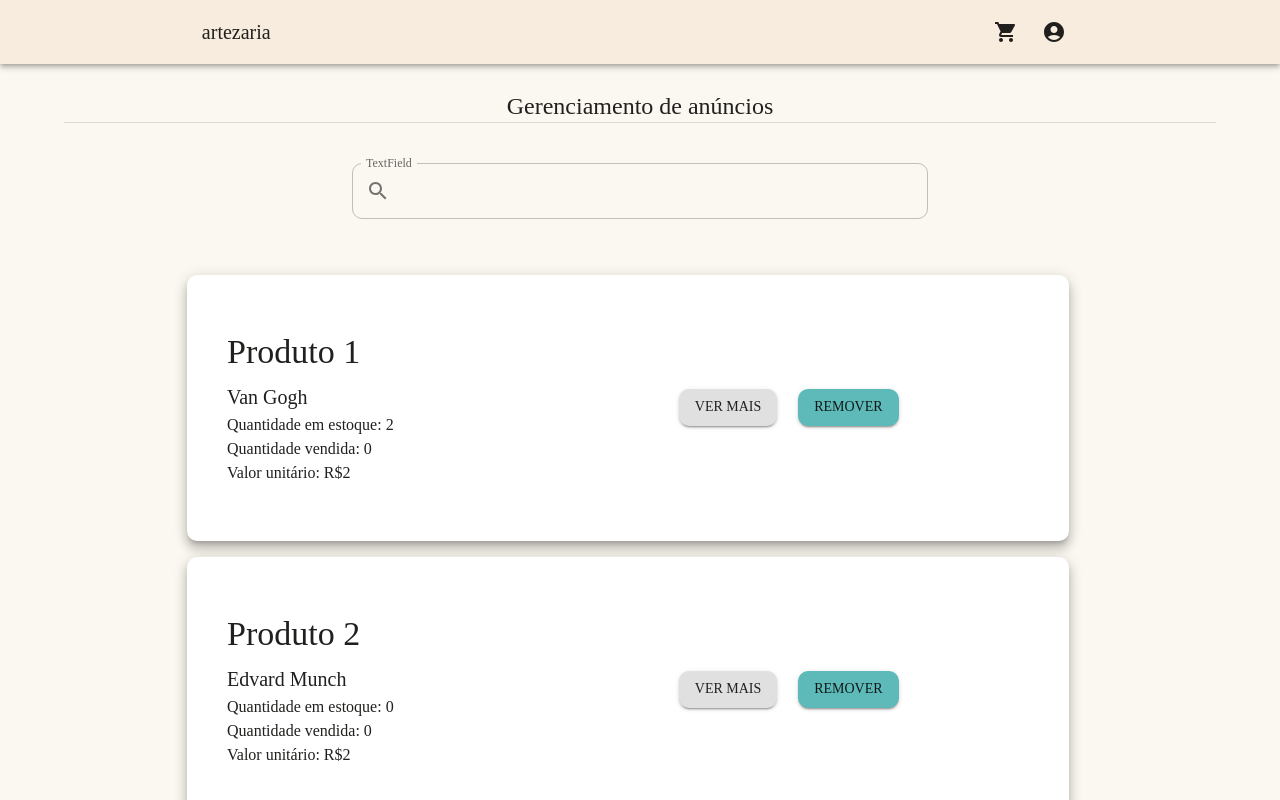
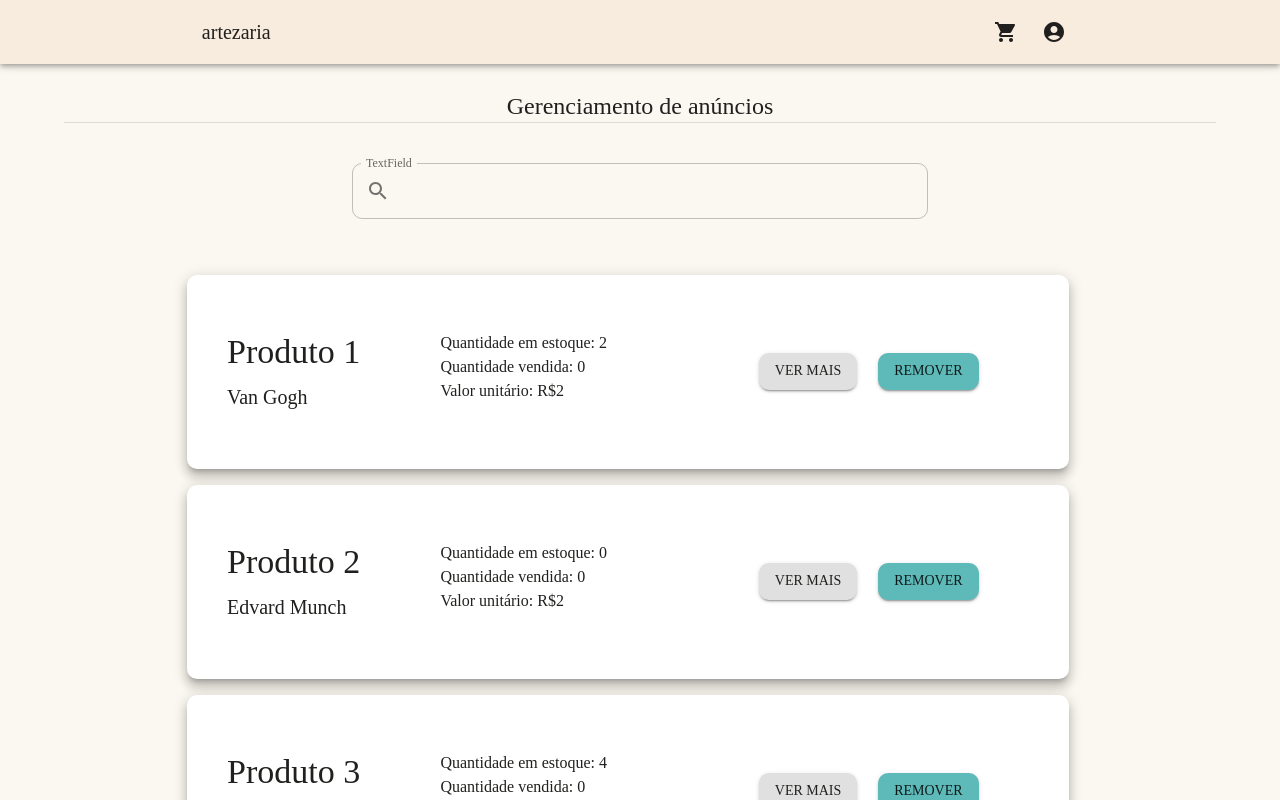
Before and after one commit to CerqueiraMatheus/SCC0219-artezaria, a React (Create React App) app in the folder site/: page /management/product in a window 1280 px wide. Shown: the top 800 px of the page. Built offline with nearby package versions, Linux system fonts and the light colour scheme; a web font is replaced by a local one.

Commit message:
Adding Management User screen

```diff
--- a/site/src/data/UserData.tsx
+++ b/site/src/data/UserData.tsx
@@ -9,3 +9,8 @@ export const user = new User({
         address: "Rua dos bobos, 0"
     }
 );
+
+export const Users = [
+    user,
+    new User({id: 2, name: 'Matheus', lastName: 'Sousa', email: 'matheus.ventura_de_sousa007@usp.br', address: 'Rua do balacobaco, 007' }),
+]
--- a/site/src/presentation/components/Management/ManagmentProductItem.tsx
+++ b/site/src/presentation/components/Management/ManagmentProductItem.tsx
@@ -12,11 +12,13 @@ const ManagmentProductItem = (product: Product) => {
             <Box component='div' sx={{mt: 2, mb: 2}} >
                 <Typography variant='h4' align='left' sx={{mb: 1}} >{product.title}</Typography>
                 <Typography variant='h6' align='left'>{product.artist.name}</Typography>
+            </Box>
+            <Box component='div' sx={{mt: 2, mb: 2, ml: '10%'}}>
                 <Typography align='left'>Quantidade em estoque: {product.quantityInStock}</Typography>
                 <Typography align='left'>Quantidade vendida: {product.quantitySold}</Typography>
                 <Typography align='left'>Valor unitário: R${product.price}</Typography>
             </Box>
-            <Box component='div' sx={{width: '30%', mt: 'auto', mb: 'auto', ml: 'auto', mr: 15, display: 'flex', justifyContent: 'space-around'}} >
+            <Box component='div' sx={{width: '30%', mt: 'auto', mb: 'auto', ml: 'auto', mr: 5, display: 'flex', justifyContent: 'space-around'}} >
                 {/* Adicionar rota para os botões Ver mais e Remover  */}
                 <Button variant="contained" color="inherit">Ver Mais</Button>
                 <Button variant="contained" color="secondary">Remover</Button>
--- a/site/src/presentation/components/Management/ManagmentUserItem.tsx
+++ b/site/src/presentation/components/Management/ManagmentUserItem.tsx
@@ -4,25 +4,25 @@ import Typography from '@mui/material/Typography';
 import Card from '@mui/material/Card';
 import Button from '@mui/material/Button';
 import Box from '@mui/material/Box';
-import { Product } from '../../../domain/Product';
+import {User} from '../../../domain/User';
+import {Navigate} from 'react-router-dom';
 
-const ManagmentProductItem = (product: Product) => {
+const ManagmentUserItem = (user: User) => {
     return (
         <Card raised sx={{boxSizing: 'border-box', display: 'flex', justifyContent: 'space-between', pl: 7, width: '75%', mt: 2, padding: 5}} >
             <Box component='div' sx={{mt: 2, mb: 2}} >
-                <Typography variant='h4' align='left' sx={{mb: 1}} >{product.title}</Typography>
-                <Typography variant='h6' align='left'>{product.artist.name}</Typography>
-                <Typography align='left'>Quantidade em estoque: {product.quantityInStock}</Typography>
-                <Typography align='left'>Quantidade vendida: {product.quantitySold}</Typography>
-                <Typography align='left'>Valor unitário: R${product.price}</Typography>
+                <Typography variant='h4' align='left' sx={{mb: 1}} >{user.name + ' ' + user.lastName} </Typography>
+                <Typography align='left'>Email: {user.email}</Typography>
+                <Typography align='left'>Endereço : {user.address}</Typography>
             </Box>
-            <Box component='div' sx={{width: '30%', mt: 'auto', mb: 'auto', ml: 'auto', mr: 15, display: 'flex', justifyContent: 'space-around'}} >
+            <Box component='div' sx={{width: '50%', mt: 'auto', mb: 'auto', ml: 'auto', mr: 3, display: 'flex', justifyContent: 'space-around'}} >
                 {/* Adicionar rota para os botões Ver mais e Remover  */}
-                <Button variant="contained" color="inherit">Ver Mais</Button>
-                <Button variant="contained" color="secondary">Remover</Button>
+                <Button variant="contained" color="inherit">Ver perfil</Button>
+                <Button variant='contained' color='inherit'>Tornar Admin</Button>
+                <Button variant="contained" color="secondary">Excluir</Button>
             </Box>
         </Card>
     );
 }
 
-export default ManagmentProductItem;
+export default ManagmentUserItem;
--- a/site/src/presentation/pages/ManagementProduct.tsx
+++ b/site/src/presentation/pages/ManagementProduct.tsx
@@ -6,7 +6,7 @@ import Typography from '@mui/material/Typography';
 import InputAdornment from '@mui/material/InputAdornment';
 import { products } from '../../data/ProductsData';
 import SearchIcon from '@mui/icons-material/Search';
-import ManagmentProductItem from '../components/Management/ManagmentUserItem';
+import ManagementProductItem from '../components/Management/ManagmentProductItem';
 import TextField from '@mui/material/TextField';
 import Divider from '@mui/material/Divider';
 
@@ -32,7 +32,7 @@ const ManagementProduct = () => {
         <Box component='div'>
             <Grid container spacing={3} sx={{mt : 0, display: 'flex', justifyContent: 'center'}}>
                 {products.length > 0 ? (products.map((product) => (
-                    <ManagmentProductItem {...product} />
+                    <ManagementProductItem {...product} />
                 ))) : (
                     <Typography variant='h4'> Não há resultados!</Typography>
                 )}
--- a/site/src/presentation/pages/ManagementUser.tsx
+++ b/site/src/presentation/pages/ManagementUser.tsx
@@ -4,17 +4,18 @@ import Box from '@mui/material/Box';
 import Grid from '@mui/material/Grid';
 import Typography from '@mui/material/Typography';
 import InputAdornment from '@mui/material/InputAdornment';
-import { products } from '../../data/ProductsData';
 import SearchIcon from '@mui/icons-material/Search';
-import ManagmentProductItem from '../components/Management/ManagmentProductItem';
+import ManagementUserItem from '../components/Management/ManagmentUserItem';
 import TextField from '@mui/material/TextField';
 import Divider from '@mui/material/Divider';
+import { Users } from '../../data/UserData';
 
-const ManagementProduct = () => {
+
+const ManagementUser = () => {
     return (
         <>
 
-        <Typography variant="h5">Gerenciamento de anúncios</Typography>
+        <Typography variant="h5">Gerenciamento de Usuários</Typography>
 
         {/* Content */}
         <Divider/>
@@ -31,8 +32,8 @@ const ManagementProduct = () => {
       />
         <Box component='div'>
             <Grid container spacing={3} sx={{mt : 0, display: 'flex', justifyContent: 'center'}}>
-                {products.length > 0 ? (products.map((product) => (
-                    <ManagmentProductItem {...product} />
+                {Users.length > 0 ? (Users.map((user) => (
+                    <ManagementUserItem {...user} />
                 ))) : (
                     <Typography variant='h4'> Não há resultados!</Typography>
                 )}
@@ -42,4 +43,4 @@ const ManagementProduct = () => {
     );
 }
 
-export default ManagementProduct;
+export default ManagementUser;
--- a/site/src/presentation/routers/Router.tsx
+++ b/site/src/presentation/routers/Router.tsx
@@ -26,6 +26,8 @@ import AccountPage from "../pages/Account";
 import {useContext} from "react";
 import Cart from "../pages/Cart";
 import Checkout from "../pages/Checkout";
+import ManagementUser from  '../pages/ManagementUser';
+
 
 const DashboardRoutes = () => {
     const {isUserLoggedIn} = useContext(UserContext);
@@ -47,6 +49,7 @@ const DashboardRoutes = () => {
                         {isUserLoggedIn() && <Route path='/account' element={<AccountPage/>}/>}
                         {isUserLoggedIn() && <Route path='/cart' element={<Cart/>}/>}
                         {amountOfItemsOnCart > 0 && <Route path='/checkout' element={<Checkout/>}/>}
+                        {<Route path='/management/user' element={<ManagementUser />}/>}
                         <Route path='*' element={<Navigate to='/home'/>}/>
                     </Routes>
                 </Container>
```
